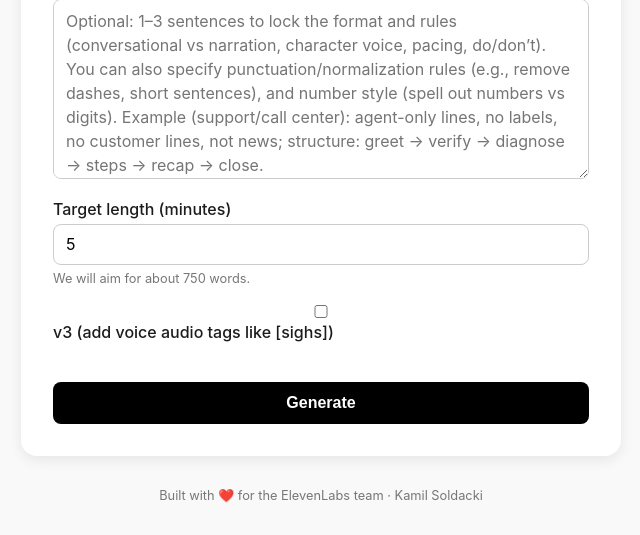
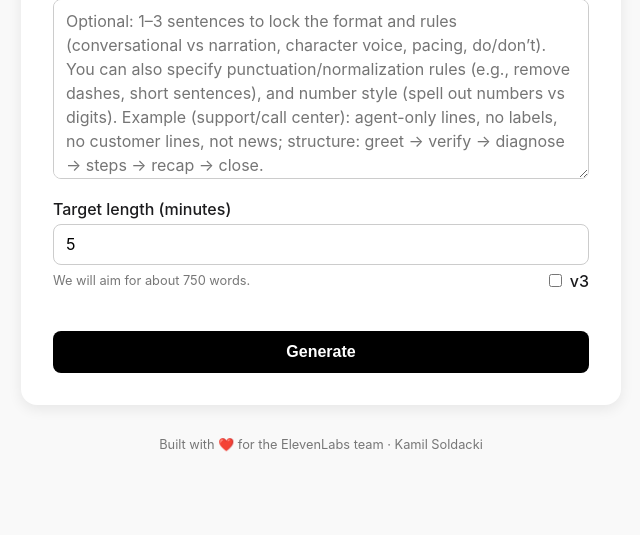
Before and after one commit to kamilsoldacki/script-generator-web, a Flask app: page / in a window 1280 px wide. Shown: the part 677-1212 px from the top of the page, without its empty margins (319-959 px from the left). After the commit the page ends 1129 px from the top, so only its background shows below. Run offline with Flask 3, Linux system fonts and the light colour scheme.

Commit message:
Refine dialogue enhancement prompt to clarify audio tag requirements and emotional accuracy; update UI layout for better checkbox alignment and hint display.

```diff
--- a/static/style.css
+++ b/static/style.css
@@ -120,6 +120,34 @@ textarea {
     font-size: 0.8rem;
     color: #777;
     margin-top: 6px;
+}
+
+.hint-row {
+    display: flex;
+    justify-content: space-between;
+    align-items: center;
+    gap: 12px;
+    margin-top: 6px;
+}
+
+.hint-row .hint {
+    margin-top: 0;
+}
+
+.checkbox-row {
+    display: inline-flex;
+    align-items: center;
+    gap: 8px;
+    margin: 0;
+    font-weight: 500;
+    cursor: pointer;
+    user-select: none;
+    white-space: nowrap;
+}
+
+.checkbox-row input[type="checkbox"] {
+    width: auto;
+    padding: 0;
 }
 
 .btn-primary, .btn-success, .btn-secondary {
--- a/templates/index.html
+++ b/templates/index.html
@@ -141,11 +141,13 @@
                 <div class="form-group">
                     <label for="target_minutes">Target length (minutes)</label>
                     <input id="target_minutes" name="target_minutes" type="number" min="1" max="60" step="1" value="5" required />
-                    <div class="hint" id="targetWordsHint"></div>
-                    <label class="checkbox-row">
-                        <input id="v3" name="v3" type="checkbox" />
-                        v3 (add voice audio tags like [sighs])
-                    </label>
+                    <div class="hint-row">
+                        <div class="hint" id="targetWordsHint"></div>
+                        <label class="checkbox-row" for="v3">
+                            <input id="v3" name="v3" type="checkbox" />
+                            v3
+                        </label>
+                    </div>
                 </div>
 
                 <button type="submit" class="btn-primary" id="generateBtn">
```
Also changed, not shown: tasks.py (+23 -8 lines).
